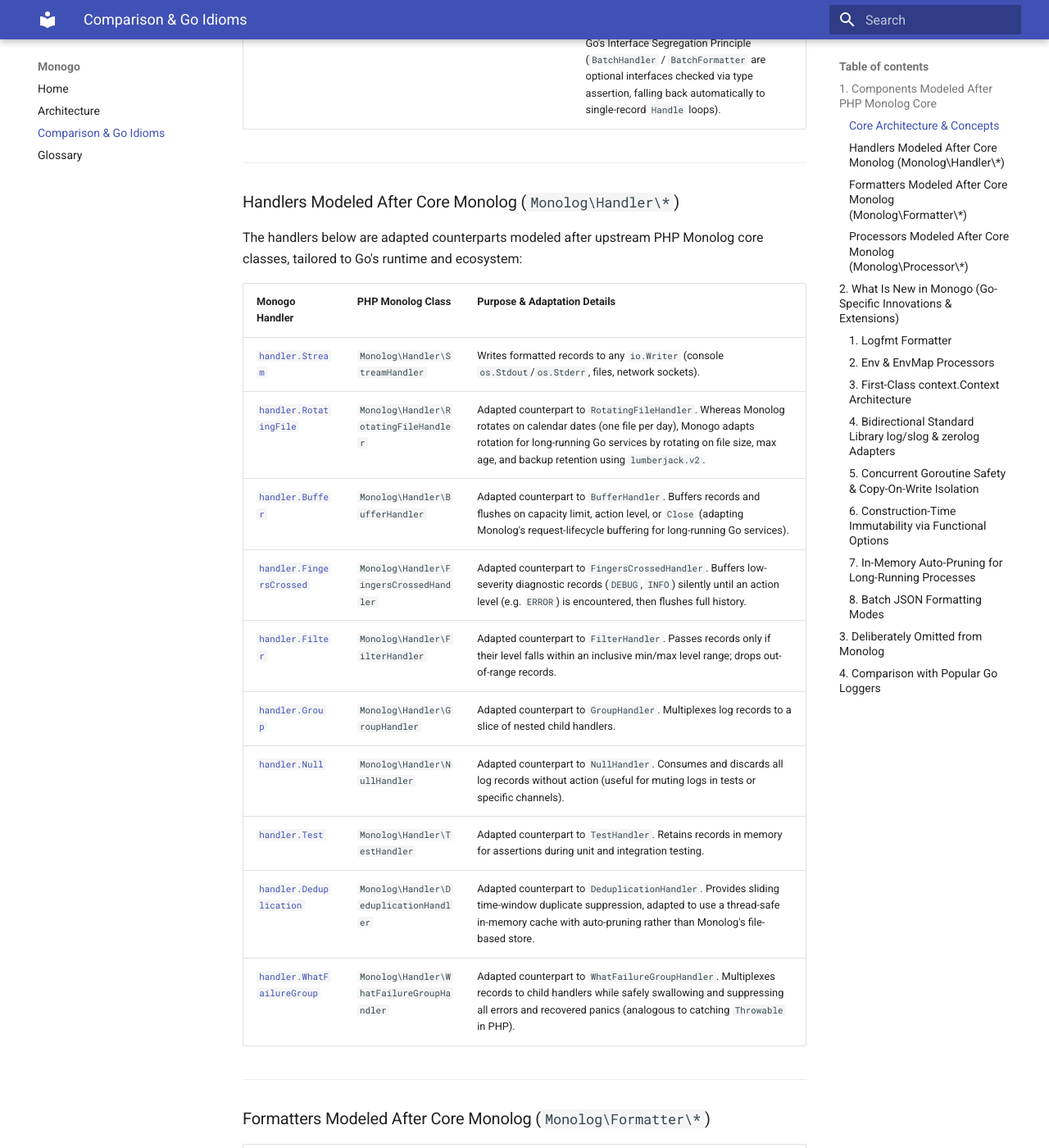
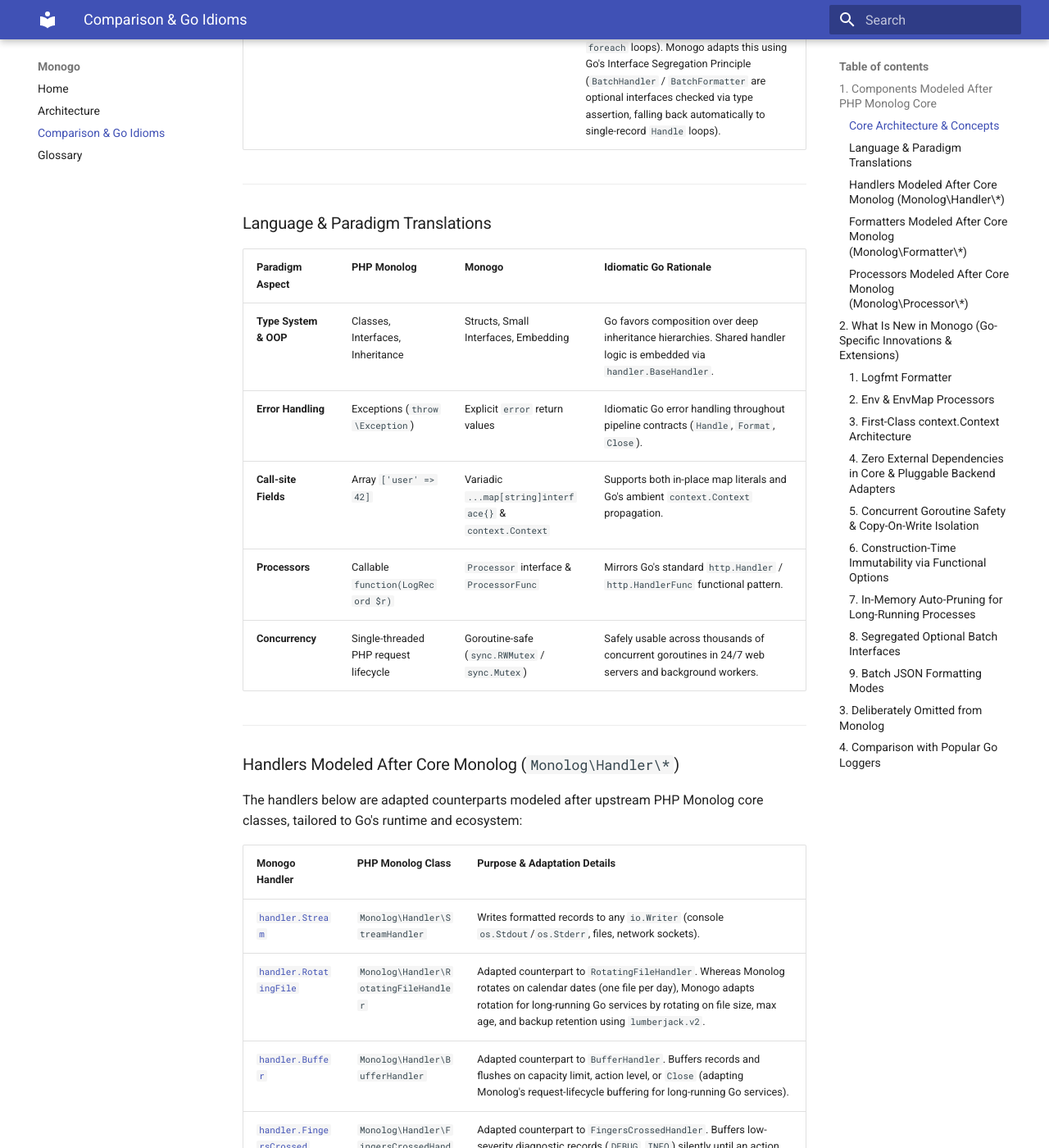
Before and after one commit to githoober/monogo, an MkDocs documentation site: the page built from docs/comparison.md, in a window 1280 px wide and 1400 px high, scrolled down 1360 px. Shown: the whole window at 82% size. Built offline with MkDocs 1.6.1 and Material for MkDocs 9.7.7, drawn with Linux system fonts in a browser that asks for light colours; some of the changed text lies outside the part shown.

Commit message:
Restore language translations, zero-dependencies architecture, and segregated batching in comparison.md

```diff
--- a/docs/comparison.md
+++ b/docs/comparison.md
@@ -2,9 +2,10 @@
 
 This document details the provenance and design of **Monogo** (`github.com/githoober/monogo`), providing an explicit, transparent accounting of:
 1. **Handlers, formatters, and concepts modeled after PHP Monolog core** (`Seldaek/monolog`).
-2. **What is new in Monogo** (idiomatic Go innovations, cloud-native adaptations, and extensions).
-3. **What is deliberately omitted** from Monolog (and why).
-4. **How Monogo compares against other popular Go logging frameworks** (`log/slog`, `logrus`, `zap`, `zerolog`).
+2. **Fundamental language and paradigm differences** between PHP and Go.
+3. **What is new in Monogo** (idiomatic Go innovations, cloud-native adaptations, and extensions).
+4. **What is deliberately omitted** from Monolog (and why).
+5. **How Monogo compares against other popular Go logging frameworks** (`log/slog`, `logrus`, `zap`, `zerolog`).
 
 ---
 
@@ -22,6 +23,17 @@ Monogo preserves the core architecture, data model, and processing pipeline of P
 | **Bubbling Control** | `$bubble = false` on `AbstractProcessingHandler` | `monogo.Bubbler` interface & `handler.WithBubble(bool)` | Prevents record propagation down the handler stack when a handler consumes the record. |
 | **Per-Handler Processors** | `ProcessableHandlerInterface` / `pushProcessor` | `monogo.ProcessableHandler` & `handler.WithProcessor(...)` | Allows individual handlers to attach dedicated processors. |
 | **Batch Processing** | `HandlerInterface::handleBatch` & `FormatterInterface::formatBatch` | `monogo.BatchHandler` & `monogo.BatchFormatter` | Modeled after Monolog's batch contracts. In PHP Monolog, `handleBatch` is mandatory on `HandlerInterface` and `formatBatch` on `FormatterInterface` (relying on base class `foreach` loops). Monogo adapts this using Go's Interface Segregation Principle (`BatchHandler` / `BatchFormatter` are optional interfaces checked via type assertion, falling back automatically to single-record `Handle` loops). |
+
+---
+
+### Language & Paradigm Translations
+| Paradigm Aspect | PHP Monolog | Monogo | Idiomatic Go Rationale |
+| :--- | :--- | :--- | :--- |
+| **Type System & OOP** | Classes, Interfaces, Inheritance | Structs, Small Interfaces, Embedding | Go favors composition over deep inheritance hierarchies. Shared handler logic is embedded via `handler.BaseHandler`. |
+| **Error Handling** | Exceptions (`throw \Exception`) | Explicit `error` return values | Idiomatic Go error handling throughout pipeline contracts (`Handle`, `Format`, `Close`). |
+| **Call-site Fields** | Array `['user' => 42]` | Variadic `...map[string]interface{}` & `context.Context` | Supports both in-place map literals and Go's ambient `context.Context` propagation. |
+| **Processors** | Callable `function(LogRecord $r)` | `Processor` interface & `ProcessorFunc` | Mirrors Go's standard `http.Handler` / `http.HandlerFunc` functional pattern. |
+| **Concurrency** | Single-threaded PHP request lifecycle | Goroutine-safe (`sync.RWMutex` / `sync.Mutex`) | Safely usable across thousands of concurrent goroutines in 24/7 web servers and background workers. |
 
 ---
 
@@ -87,13 +99,15 @@ While Monogo mirrors Monolog's architecture, Go's runtime characteristics (gorou
   - Ambient contextual fields can be attached to Go contexts via `monogo.WithContext(ctx, fields)` or `monogo.WithField(ctx, key, value)` and are automatically extracted and merged into log records across goroutines.
   - Unlike common anti-patterns, `context.Context` is **not stored inside the `Record` struct**. `Record` remains a clean, serializable data carrier, while `ctx` travels explicitly through function parameters.
 
-### 4. Bidirectional Standard Library `log/slog` & `zerolog` Adapters
-- **Status:** **New in Monogo** *(Go ecosystem interoperability)*.
+### 4. Zero External Dependencies in Core & Pluggable Backend Adapters
+- **Status:** **New in Monogo** *(Dependency isolation)*.
 - **What it does:**
-  - `adapter/slogadapter.NewSlogHandler`: Routes Monogo log records to any standard library `slog.Handler`.
-  - `adapter/slogadapter.NewMonogoSlogBridge`: Implements `slog.Handler`, allowing standard library `log/slog` calls to be routed through the Monogo processing pipeline.
-  - `adapter/zerologadapter.New`: Routes Monogo log records to `rs/zerolog`.
-  - Adapters live in isolated subpackages (`adapter/*`) to keep the core `monogo` package dependency-free.
+  - The root `monogo` package relies exclusively on the Go standard library.
+  - Framework-specific integrations live in isolated subpackages:
+    - `adapter/slogadapter.NewSlogHandler`: Routes Monogo log records to any standard library `slog.Handler`.
+    - `adapter/slogadapter.NewMonogoSlogBridge`: Implements `slog.Handler`, allowing standard library `log/slog` calls to be routed through the Monogo processing pipeline.
+    - `adapter/zerologadapter.New`: Routes Monogo log records to `rs/zerolog`.
+  - Consumers importing core Monogo pull in zero unwanted third-party dependencies.
 
 ### 5. Concurrent Goroutine Safety & Copy-On-Write Isolation
 - **Status:** **New in Monogo** *(Concurrency paradigm difference)*.
@@ -114,7 +128,13 @@ While Monogo mirrors Monolog's architecture, Go's runtime characteristics (gorou
   - PHP Monolog's `DeduplicationHandler` wrote state to local disk files because PHP processes die at the end of each HTTP request.
   - Monogo's `Deduplication` handler uses a high-performance in-memory cache with zero-goroutine lazy auto-pruning. It avoids disk I/O, prevents memory leaks in 24/7 services, and supports pluggable custom store backends (`DeduplicationStore`).
 
-### 8. Batch JSON Formatting Modes
+### 8. Segregated Optional Batch Interfaces
+- **Status:** **New in Monogo** *(Interface Segregation Principle)*.
+- **What it does:**
+  - Instead of forcing `HandleBatch` onto every single handler struct (which would require dummy loop boilerplate for custom handlers), Monogo segregates `Handler` from `BatchHandler` and `Formatter` from `BatchFormatter`.
+  - Buffering handlers (`Buffer`, `FingersCrossed`) detect `BatchHandler` via runtime type assertion (`if bh, ok := h.(BatchHandler); ok`), executing atomic bulk writes when supported and automatically falling back to single-record `Handle` loops when not.
+
+### 9. Batch JSON Formatting Modes
 - **Status:** **New in Monogo**.
 - **What it does:**
   - `formatter.JSON` supports two batch formatting modes via `WithBatchMode`:
```
